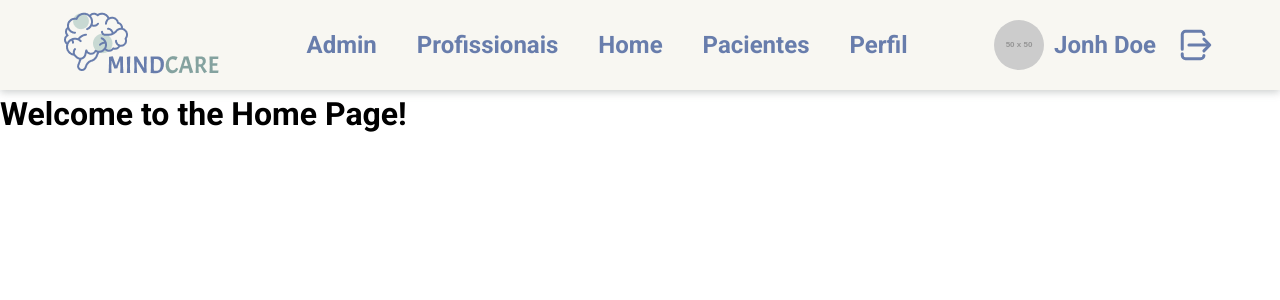
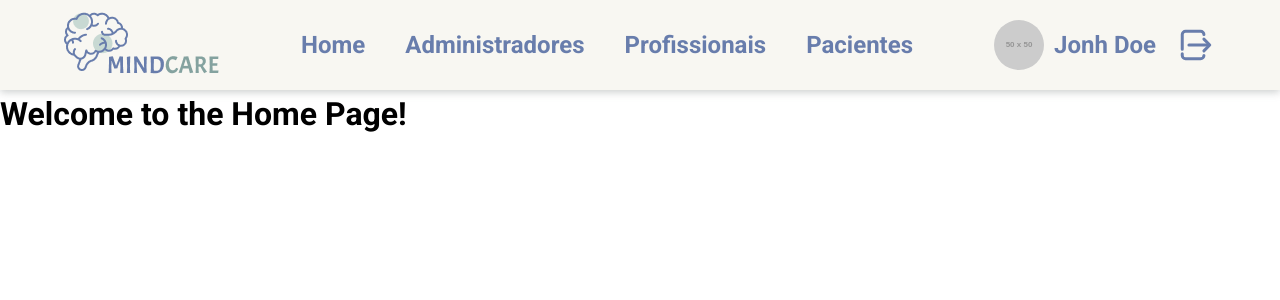
Before and after one commit to ViniMesquitaa/br.com.mindcare, a React (Vite) app: page / in a window 1280 px wide. Shown: the top 300 px of the page. Built offline with nearby package versions, Linux system fonts and the light colour scheme.

Commit message:
refactor: change label nav bar

```diff
--- a/src/components/Header/index.jsx
+++ b/src/components/Header/index.jsx
@@ -16,12 +16,19 @@ export const Header = () => {
   const showHeader = pathname !== "/login" && pathname !== "/register";
   const [activePage, setActivePage] = useState("/home");
 
-  const navigationItems = [
-    { icon: <Admin />, label: "Admin", href: "/admin" },
+  const sidebarItems = [
+    { icon: <Admin />, label: "Administradores", href: "/admin" },
     { icon: <Professional />, label: "Profissionais", href: "/professional" },
     { icon: <Home />, label: "Home", href: "/home" },
     { icon: <Patient />, label: "Pacientes", href: "/patient" },
     { icon: <Profile />, label: "Perfil", href: "/profile" },
+  ];
+
+  const menuItems = [
+    { icon: <Home />, label: "Home", href: "/home" },
+    { icon: <Admin />, label: "Administradores", href: "/admin" },
+    { icon: <Professional />, label: "Profissionais", href: "/professional" },
+    { icon: <Patient />, label: "Pacientes", href: "/patient" },
   ];
 
   return (
@@ -30,14 +37,14 @@ export const Header = () => {
         <img src="/Logo.png" alt="Logo" />
       </a>
       <nav className="menu">
-        {navigationItems.map(({ label, href }) => (
+        {menuItems.map(({ label, href }) => (
           <a key={href} href={href} className="menu-item">
             {label}
           </a>
         ))}
       </nav>
       <nav className="icon-container">
-        {navigationItems.map(({ href, icon }) => (
+        {sidebarItems.map(({ href, icon }) => (
           <a key={href} href={href}>
             <div className="icon" onClick={() => setActivePage(href)}>
               {icon}
```
